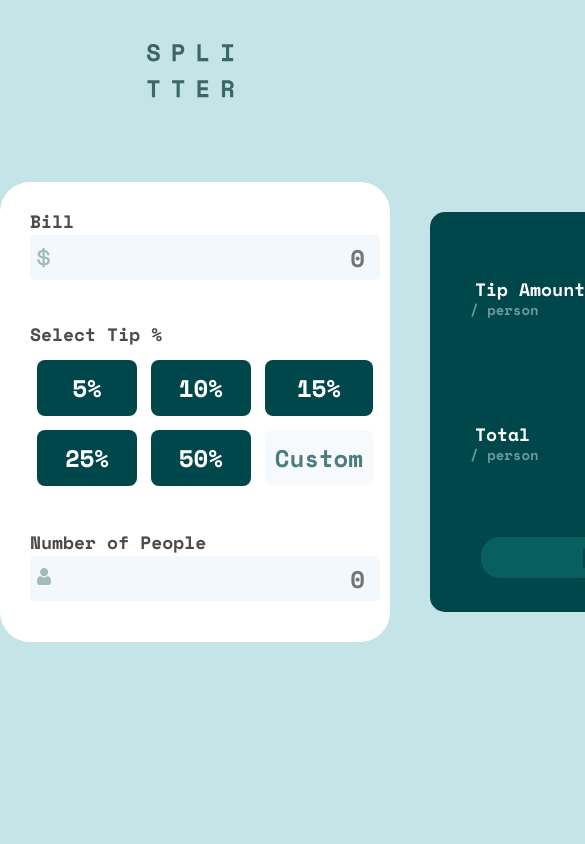
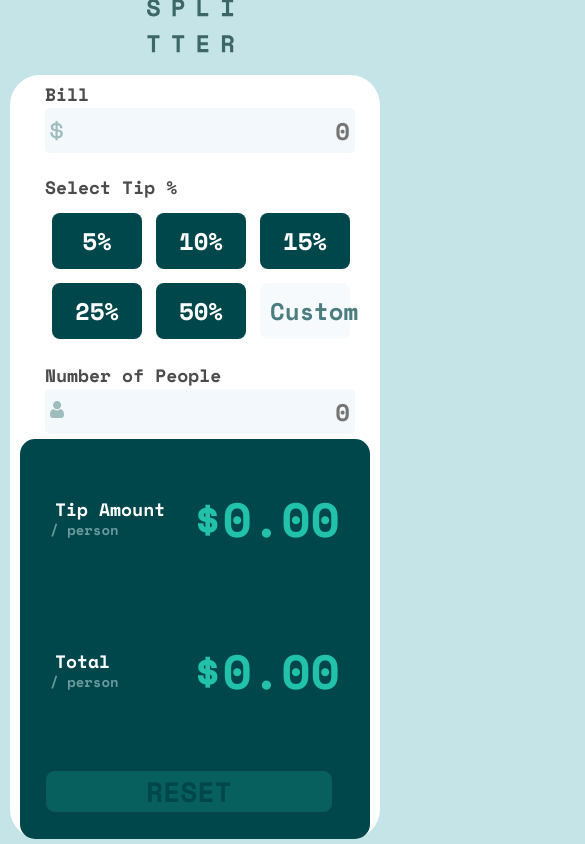
Before and after one commit to neza4to1993/calculator_tips, a website built with webpack: page src/index.html in a window 390 px wide. Shown: the top 844 px of the page, 585 px wide, since content can reach past the window. Built offline with nearby package versions, Linux system fonts and the light colour scheme.

Commit message:
adaptive

```diff
--- a/src/index.scss
+++ b/src/index.scss
@@ -3,3 +3,4 @@
 @import 'style/nullstyle'; // styles zeroing
 @import 'style/footer'; // styles footer
 @import 'style/body'; // styles body
+@import 'style/media'; // styles media 1024 / 768 / 378px
--- a/src/style/body.scss
+++ b/src/style/body.scss
@@ -5,3 +5,9 @@
 	padding: 15px;
 	background-color: rgb(196,228,231);
 }
+.body__container{
+	width: 100%;
+	height: 100%;
+	position: relative;
+	padding: 15px;
+}
--- /dev/null
+++ b/src/style/media.scss
@@ -0,0 +1,210 @@
+@media screen and (max-width: 860px) {
+	.container__mainwindow{
+		.mainwindow__contentleft{
+					max-width: 250px;
+						.mainwindow__payment {
+							.payment__title {
+							}
+							.payment__content{
+								.payment__input {
+									padding: 5px;
+									margin: 5px 0px;
+									}
+								.payment__icon {
+								}
+							}
+						}
+
+
+						.mainwindow__tips {
+							margin: 0px 0px 20px 0px;
+								.tips__title {
+								}
+							.tips__content{
+								.tips__item{
+									width: 90px;
+								}
+								#Custom{
+								}
+							}
+						}
+						.mainwindow__people {
+							.people__title {
+							}
+							.people__content{
+								.people__input {
+									padding: 5px;
+								}
+								.people__icon {
+								}
+							}
+						}
+					}
+
+
+		.mainwindow__contentright{
+			max-width: 450px;
+			margin: 0px 0px 0px 100px;
+			padding: 0px 0px 0px 0px;
+				.mainwindow__row{
+						.row__title {
+						}
+						.row__title span{
+						}
+						.row__amount {
+						}
+				}
+				.mainwindow__button button{
+					margin: 0px 0px 0px 30px;
+				}
+
+		}
+
+
+	}
+}
+@media screen and (max-width: 780px) {
+	.container__mainwindow{
+		max-width: 575px;
+		flex-direction: column;
+		left: 0;
+		right: 0;
+		margin: 0 auto;
+		bottom:calc(50% - 417px);
+		.container__header{
+			top: -10%;
+		}
+		.mainwindow__contentleft{
+					max-width: 250px;
+					margin-left: calc(50% - 150px);
+						.mainwindow__payment {
+							.payment__title {
+							}
+							.payment__content{
+								.payment__input {
+									padding: 5px;
+									margin: 5px 0px;
+									}
+								.payment__icon {
+								}
+							}
+						}
+
+
+						.mainwindow__tips {
+							margin: 0px 0px 20px 0px;
+								.tips__title {
+								}
+							.tips__content{
+								.tips__item{
+									width: 90px;
+								}
+								#Custom{
+								}
+							}
+						}
+						.mainwindow__people {
+							.people__title {
+							}
+							.people__content{
+								.people__input {
+									padding: 5px;
+								}
+								.people__icon {
+								}
+							}
+						}
+					}
+		.mainwindow__contentright{
+			max-width: 450px;
+			margin-left: calc(50% - 200px);
+			padding: 0px 0px 0px 0px;
+				.mainwindow__row{
+						.row__title {
+						}
+						.row__title span{
+						}
+						.row__amount {
+						}
+				}
+				.mainwindow__button button{
+					margin-left: calc(50% - 150px);
+				}
+
+		}
+
+
+	}
+}
+@media screen and (max-width: 480px) {
+	body{
+		padding: 10px !important;
+	}
+	.container__mainwindow{
+		max-width: 100vw !important;
+		padding: 10px 0px 0px 0px;
+		.container__header{
+		}
+		.mainwindow__contentleft{
+					max-width: 250px;
+					margin-left: calc(50% - 150px);
+						.mainwindow__payment {
+							margin-bottom: 10px;
+							.payment__title {
+							}
+							.payment__content{
+								.payment__input {
+									}
+								.payment__icon {
+								}
+							}
+						}
+
+
+						.mainwindow__tips {
+								.tips__title {
+								}
+							.tips__content{
+								.tips__item{
+								}
+								#Custom{
+								}
+							}
+						}
+						.mainwindow__people {
+							.people__title {
+							}
+							.people__content{
+								.people__input {
+								}
+								.people__icon {
+								}
+							}
+						}
+					}
+		.mainwindow__contentright{
+			max-width: 350px;
+			margin-left: calc(50% - 175px);
+			padding: 0px 0px 0px 0px;
+				.mainwindow__row{
+						.row__title {
+						}
+						.row__title span{
+						}
+						.row__amount {
+						}
+				}
+				.mainwindow__button button{
+					margin-left: calc(50% - 150px);
+				}
+
+		}
+
+
+	}
+}
+@media screen and (max-width: 375px) {
+	body{
+		padding: 0 !important;
+	}
+}
--- a/src/style/style.scss
+++ b/src/style/style.scss
@@ -4,12 +4,11 @@
 	position: absolute;
 	padding: 30px;
 	max-width: 850px;
-	max-height: 480px;
 	background-color: #fff;
 	left: 0;
 	right: 0;
 	margin: 0 auto;
-	top:calc(50% - 240px);
+	bottom:calc(50% - 240px);
 	border-radius: 30px;
 				.container__header{
 					position: absolute;
@@ -119,7 +118,7 @@
 		display: flex;
 		flex-direction: column;
 		justify-content: space-around;
-		width: 400px;
+		max-width: 400px;
 		height: 400px;
 		background-color:rgb(0,71,75);
 		border-radius: 15px;
@@ -128,8 +127,8 @@
 			.mainwindow__row{
 				display: flex;
 				justify-content: space-between;
-				width: 100%;
-				height: 100px;
+				max-width: 100%;
+				max-height: 100px;
 				padding: 30px;
 					.row__title {
 						padding: 0px 0px 0px 0px;
@@ -156,7 +155,7 @@
 				text-transform: uppercase;
 				margin: 0px 0px 0px 40px;
 				color: rgb(0,71,75);
-				border-radius: 20px;
+				border-radius: 10px;
 				background-color: rgb(38,194,173);
 			}
 
```
Also changed, not shown: dist/3cc0528bd46321d63d85.svg (added), dist/65bfd20465dd1d2cb58c.svg (added), dist/index.html, 4 other files.
